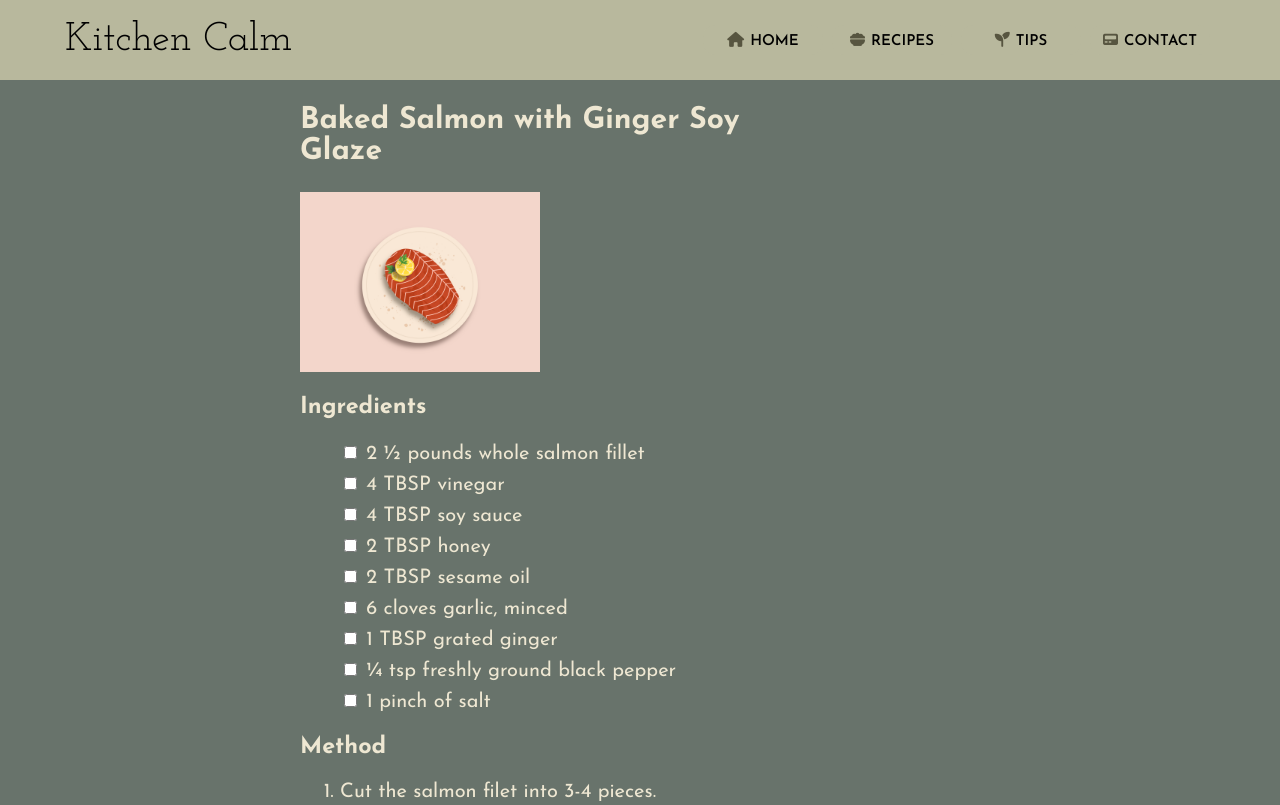
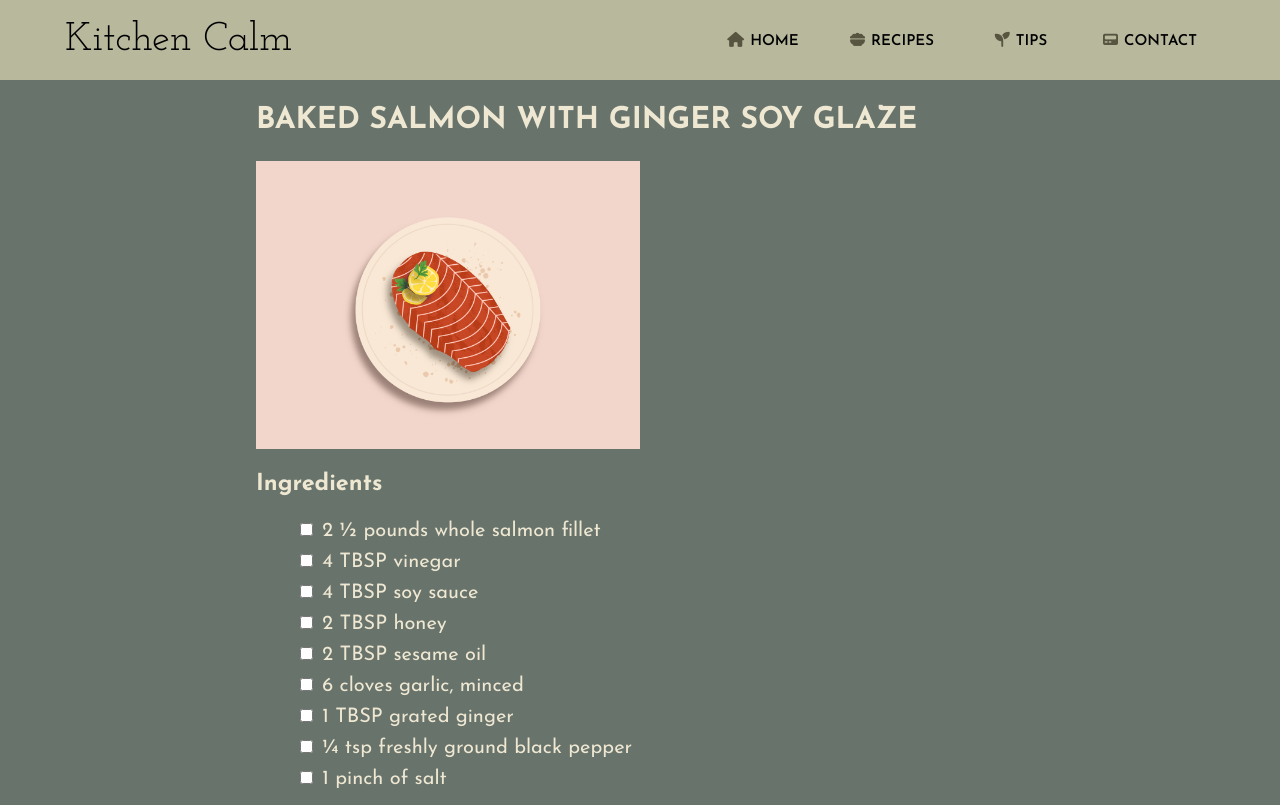
Before and after one commit to turbatahirtt/Kitchen-Calm, a plain HTML site: page html/recipe1.html in a window 1280 px wide. Shown: the top 805 px of the page. Drawn offline with Linux system fonts and the light colour scheme.

Commit message:
minor changes

```diff
--- a/css/styles.css
+++ b/css/styles.css
@@ -200,8 +200,8 @@ a {
   font-weight: 400;
   font-style: normal;
   font-size: 20px;
-  padding-left: 300px;
-  padding-right: 500px;
+  padding-left: 20vw;
+  padding-right: 20vw;
 }
 
 #recipe-body {
--- a/html/recipe1.html
+++ b/html/recipe1.html
@@ -22,7 +22,7 @@
       </div>
     </div>
     <div class="recipe-container">
-      <h2>Baked Salmon with Ginger Soy Glaze</h2>
+      <h2>BAKED SALMON WITH GINGER SOY GLAZE</h2>
       <div id="salmon-img-container">
         <img class="img-style" src="../Images/Step-11.png"/>
       </div>
```
